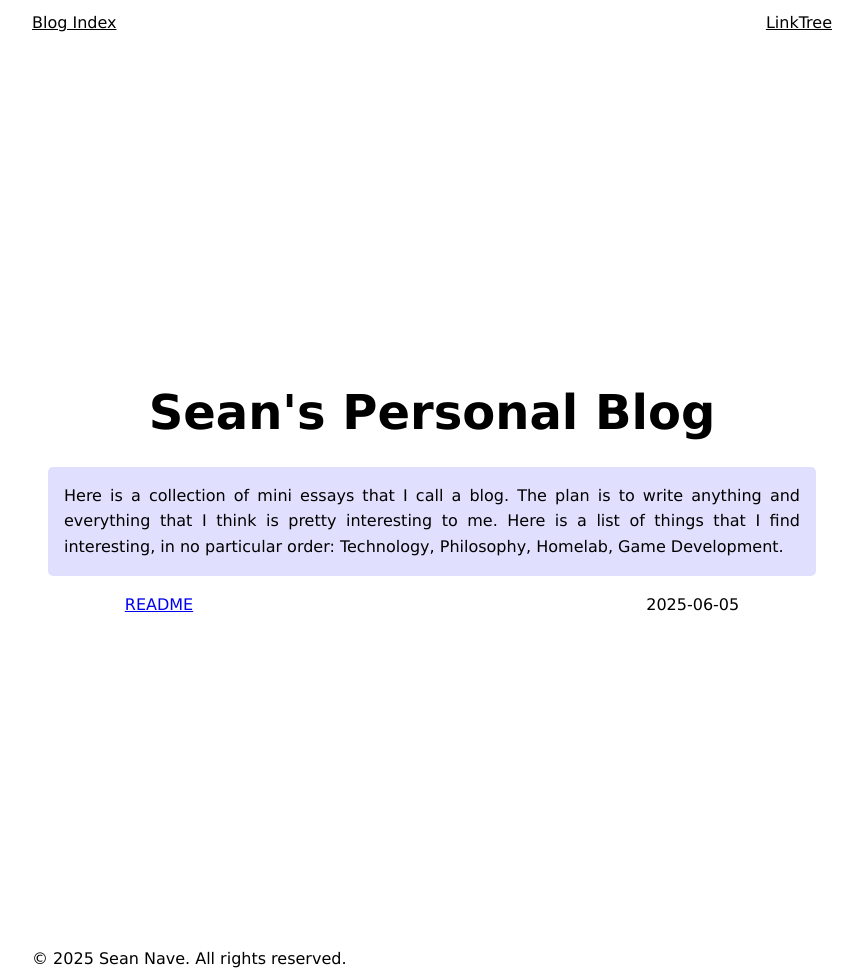
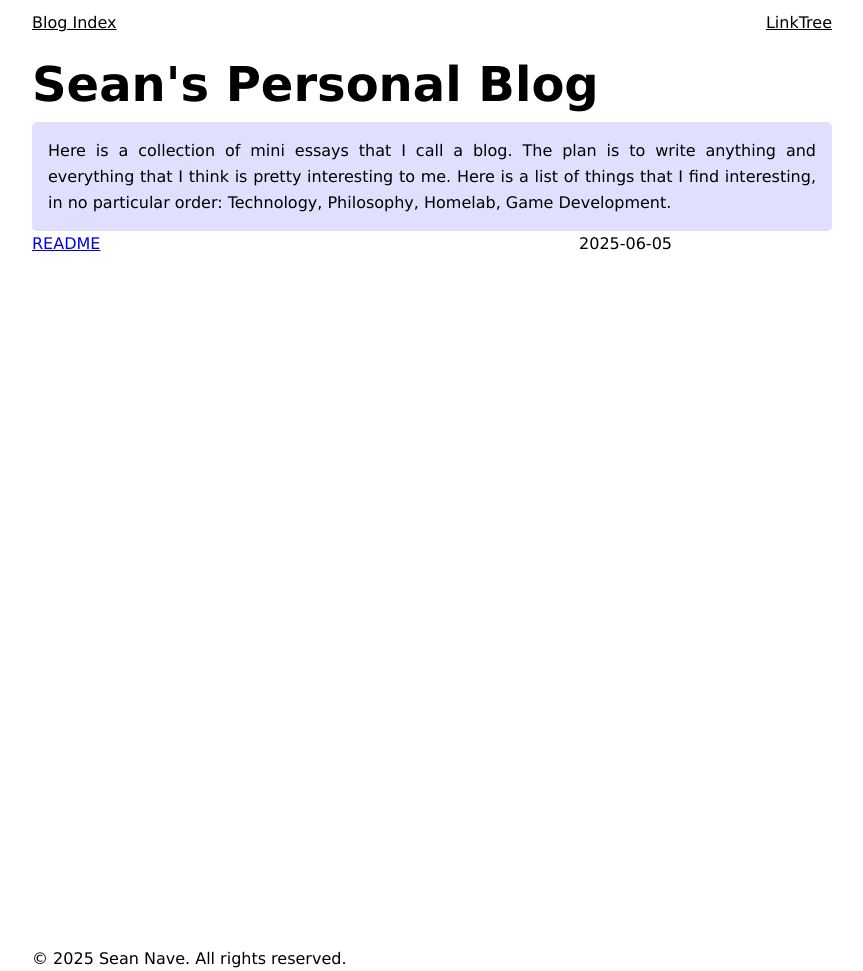
Before and after one commit to seannave211/Blog, a Jekyll site: the page built from index.html, in a window 1280 px wide. Shown: the whole page, without its empty margins (208-1071 px from the left). Built offline with Jekyll 4.4.1, drawn with Linux system fonts in a browser that asks for light colours.

Commit message:
feat: reset section tag

```diff
--- a/assets/css/universal.css
+++ b/assets/css/universal.css
@@ -36,8 +36,7 @@ code {
     padding: 3px;
 }
 
-.section,
-section {
+.section {
     min-height: 100dvh;
     min-height: 100vh;
     scroll-snap-align: start;
```
